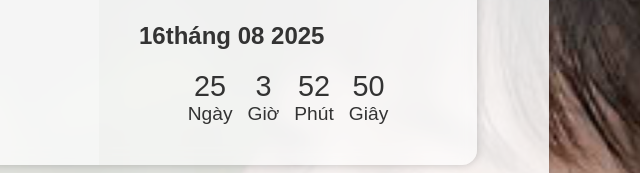
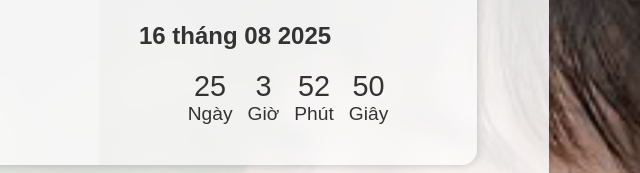
Before and after one commit to anhdn123/hona, a plain HTML site: page index.html in a window 1280 px wide. Shown: the part 1458-1631 px from the top of the page, 541-1181 px from the left. Drawn offline with Linux system fonts and the light colour scheme.

Commit message:
Update index.html

```diff
--- a/index.html
+++ b/index.html
@@ -480,7 +480,7 @@
      <a href="https://forms.gle/xxYqnw87C8cLrrKv7" target="_blank">
 		<button>XÁC NHẬN THAM DỰ</button>
 	</a>
-      <div class="date">16tháng 08 2025</div>
+      <div class="date">16 tháng 08 2025</div>
       <div class="countdown">
         <div><span id="days">00</span>Ngày</div>
         <div><span id="hours">00</span>Giờ</div>
@@ -550,12 +550,10 @@
 </section>
 </div>
 
-
-
-  <div class="wedding-events">
+<div class="wedding-events">
    <h2>ALBUM ẢNH CƯỚI</h2>
     <div class="album">
-      <a href="1.jpg" target="_blank">
+	<a href="1.jpg" target="_blank">
       <img src="1.jpg" alt="Album 1" />
 	</a>
 	<a href="2.jpg" target="_blank">
@@ -574,8 +572,11 @@
       <img src="6.jpg" alt="Album 6"/>
 	</a>
     </div>
-	</div>
-    <section id="gift-box" style="text-align: center; padding: 60px 20px; background-color: #fff5f5;">
+</div>
+
+
+
+<section id="gift-box" style="text-align: center; padding: 60px 20px; background-color: #fff5f5;">
   <h2 style="font-size: 32px; color: #eb6f6f; margin-bottom: 8px;">Hộp mừng cưới</h2>
   <hr style="width: 60px; border: 1px solid #eb6f6f; margin: 10px auto;">
   <p style="max-width: 600px; margin: 0 auto 40px; color: #555;">
```
